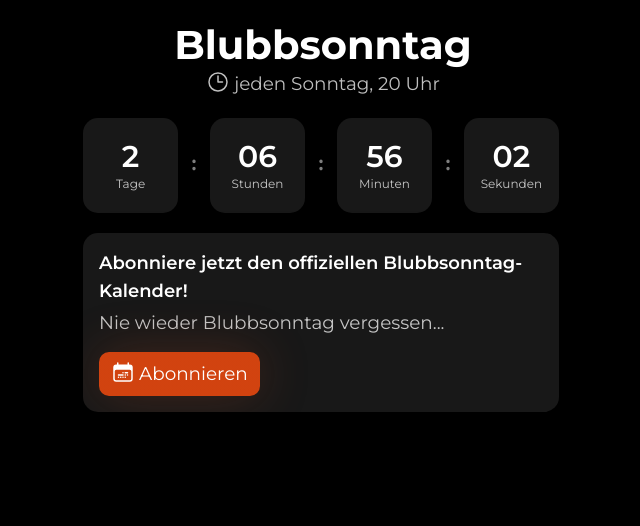
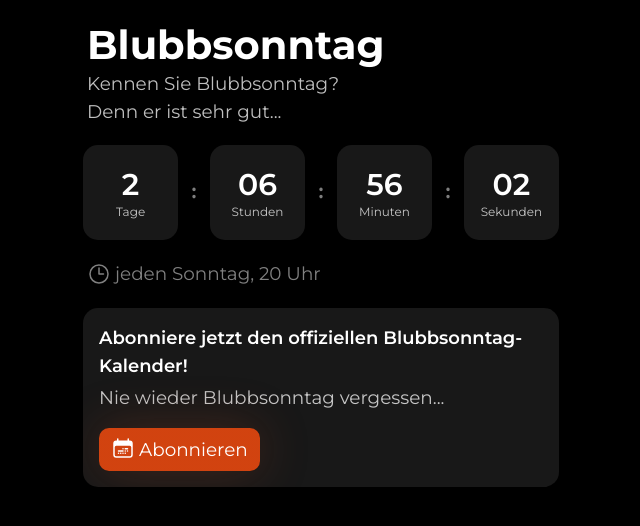
Before and after one commit to brunobeeee/blubbsonntag, a website: page public/index.html in a window 1280 px wide. Shown: the whole page, without its empty margins (319-959 px from the left). Drawn offline with Linux system fonts and the light colour scheme.

Commit message:
Reorder elements

```diff
--- a/public/index.html
+++ b/public/index.html
@@ -11,16 +11,9 @@
   <body class="flex flex-col mx-auto px-3">
 
     <!-- Header -->
-    <section class="section my-5 ms-1 text-center">
+    <section class="section my-5 ms-1">
       <h1 class="heading huge-heading z-10">Blubbsonntag</h1>
-
-      <div class="flex opacity-75 justify-center">
-        <svg xmlns="http://www.w3.org/2000/svg" fill="none" viewBox="0 0 24 24" stroke-width="1.5" stroke="currentColor" class="size-6">
-          <path stroke-linecap="round" stroke-linejoin="round" d="M12 6v6h4.5m4.5 0a9 9 0 1 1-18 0 9 9 0 0 1 18 0Z" />
-        </svg>
-        <h5 class="ms-1">jeden Sonntag, 20 Uhr</h5>
-    </div>
-
+      <p class="opacity-75">Kennen Sie Blubbsonntag?<br>Denn er ist sehr gut...</p>
     </section>
 
     <section id="countdown-section" class="section">
@@ -45,6 +38,13 @@
           <h5 class="text-xs opacity-75">Sekunden</h5>
         </div>
       </div>
+      <div class="flex ms-1 mb-5 opacity-50 items-center">
+        <svg xmlns="http://www.w3.org/2000/svg" fill="none" viewBox="0 0 24 24" stroke-width="1.5" stroke="currentColor" class="size-6">
+          <path stroke-linecap="round" stroke-linejoin="round" d="M12 6v6h4.5m4.5 0a9 9 0 1 1-18 0 9 9 0 0 1 18 0Z" />
+        </svg>
+        <h5 class="ms-1 ">jeden Sonntag, 20 Uhr</h5>
+      </div>
+
     </section>
 
     <!-- Calendar -->
@@ -108,7 +108,8 @@
             banner.id = "blubbsonntag-banner";
             banner.className = "card p-5 text-center text-3xl font-bold";
             banner.innerHTML = "Jetzt ist Blubbsonntag 🎉";
-            document.getElementById("countdown-section").appendChild(banner);
+            /* append the banner to the first place in section */
+            document.getElementById("countdown-section").prepend(banner);
           } else {
             banner.style.display = "";
           }
```
Also changed, not shown: public/output.css.
